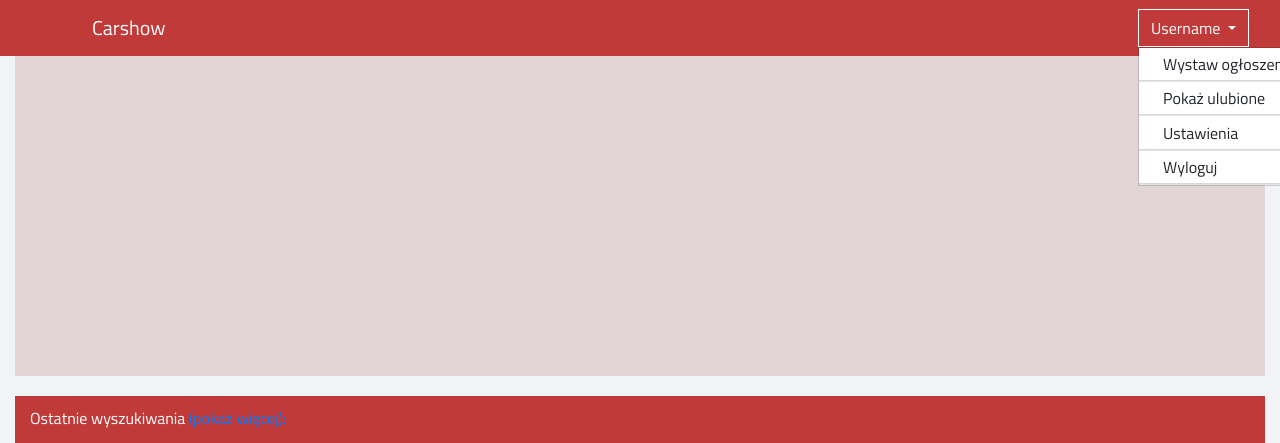
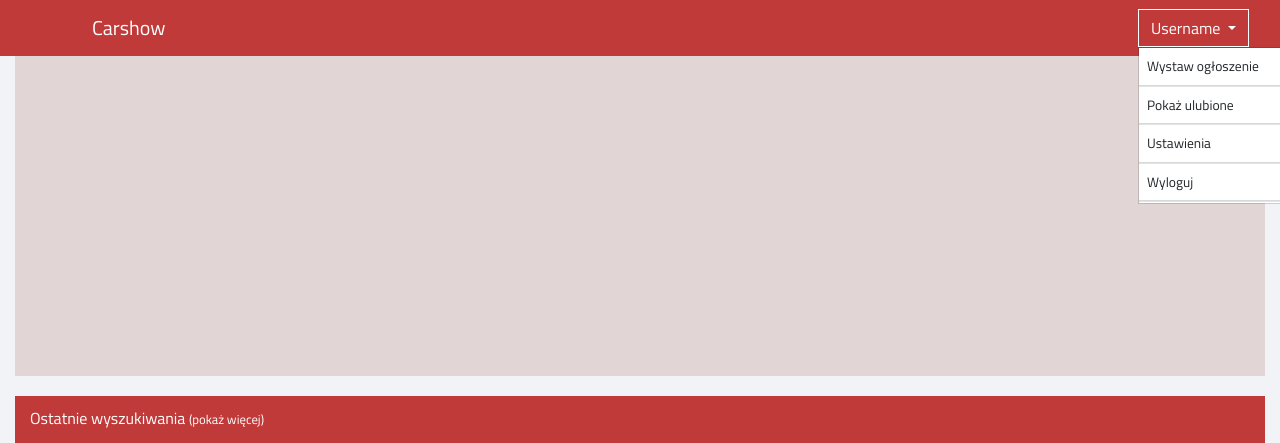
Before and after one commit to mrwokulski/Licencjat_carshow, a PHP site: page /userpanel.html in a window 1280 px wide, after a click on "Username". Shown: the top 443 px of the page. Run offline with PHP 8.4, Linux system fonts and the light colour scheme.

Commit message:
Userpanel-logged scheme finished

```diff
--- a/Carshow_v1/css/carshow.css
+++ b/Carshow_v1/css/carshow.css
@@ -242,11 +242,10 @@ body {
   border-radius: 0px;
 }
 
-
 .dropdown-item-nav-userpanel {
   display: block;
   width: 50%;
-  padding: 0.25rem 1.5rem;
+  padding: 0.5rem;
   clear: both;
   font-weight: 400;
   color: #212529;
@@ -254,3 +253,47 @@ body {
   white-space: nowrap;
   background-color: transparent;
 }
+
+.userpanel-link-showmore {
+  white-space: nowrap;
+  font-size: 0.8rem;
+  color: #fff;
+}
+
+A.userpanel-link-showmore:hover{
+  color: #e2d5d5;
+  decoration: none;
+}
+
+.userpanel-link-showmore:visited{
+  color: #fff;
+  decoration: none;
+}
+
+/* Mobile versions */
+
+@media (max-width: 375px) {
+  .dropdown-menu-userpanel {
+    font-size: 4vw;
+  }
+  .userpanel-link-showmore{
+    font-size: 8vw;
+  }
+}
+
+@media (max-width: 665px) {
+  .dropdown-menu-userpanel {
+    font-size: 3vw;
+  }
+}
+
+@media (max-width: 540px) {
+  .userpanel-link-showmore{
+    font-size: 3vw;
+  }
+}
+@media (min-width: 767px) {
+  .dropdown-menu-userpanel {
+    font-size: 0.85rem;
+  }
+}
--- a/Carshow_v1/userpanel.html
+++ b/Carshow_v1/userpanel.html
@@ -39,10 +39,10 @@
           Username
         </button>
         <div class="dropdown-menu dropdown-menu-userpanel" aria-labelledby="dropdownMenuButton">
-          <a class="dropdown-item" href="#">Wystaw ogłoszenie</a><hr class="hr-style-userpanel"/>
-          <a class="dropdown-item" href="#">Pokaż ulubione</a><hr class="hr-style-userpanel"/>
-          <a class="dropdown-item" href="#">Ustawienia</a><hr class="hr-style-userpanel"/>
-          <a class="dropdown-item" href="#">Wyloguj</a><hr class="hr-style-userpanel"/>
+          <a class="dropdown-item dropdown-item-nav-userpanel" href="#">Wystaw ogłoszenie</a><hr class="hr-style-userpanel"/>
+          <a class="dropdown-item dropdown-item-nav-userpanel" href="#">Pokaż ulubione</a><hr class="hr-style-userpanel"/>
+          <a class="dropdown-item dropdown-item-nav-userpanel" href="#">Ustawienia</a><hr class="hr-style-userpanel"/>
+          <a class="dropdown-item dropdown-item-nav-userpanel" href="#">Wyloguj</a><hr class="hr-style-userpanel"/>
         </div>
       </div>
 
@@ -68,7 +68,7 @@
       <div class="view-main-content">
         <div>
           <div class="col-sm view-main-separator">
-            Ostatnie wyszukiwania <a href="#">(pokaż więcej):</a>
+            Ostatnie wyszukiwania <a class="userpanel-link-showmore" href="#">(pokaż więcej)</a>
           </div>
         </div>
         <div class="row">
```
